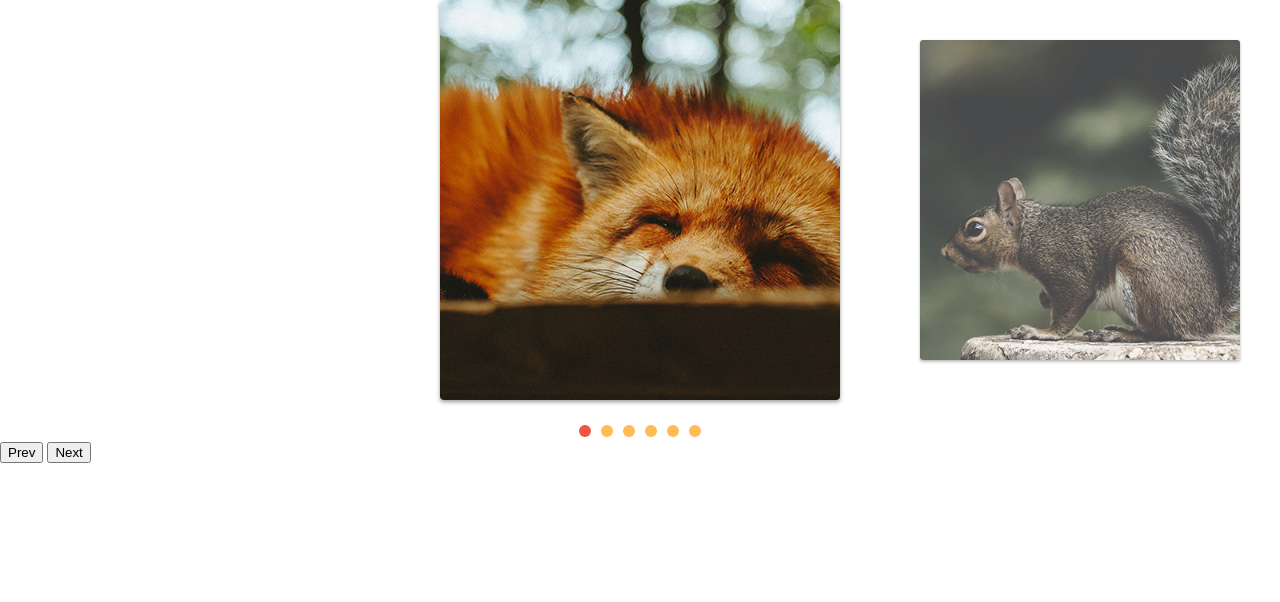
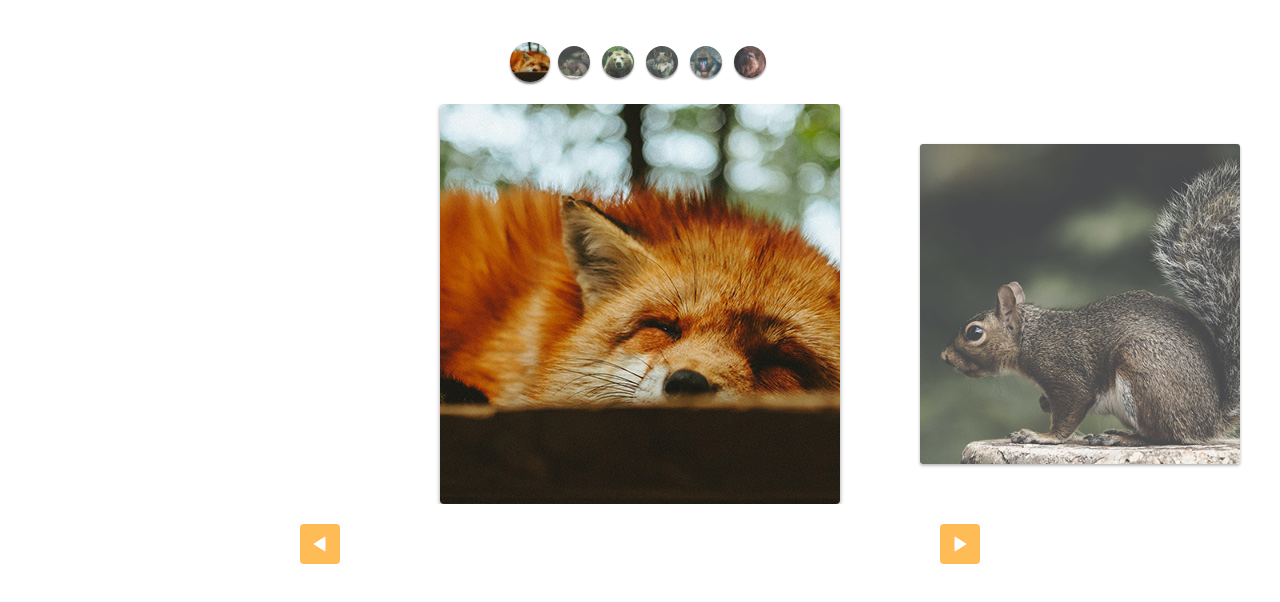
Before and after one commit to ExpertMicro/slide-origamid, a plain HTML site: page index.html in a window 1280 px wide. Drawn offline with Linux system fonts and the light colour scheme.

Commit message:
custom controls estilizados

```diff
--- a/css/style.css
+++ b/css/style.css
@@ -64,3 +64,49 @@ img {
 [data-control="slide"] li a:hover {
   background: #e54;
 }
+
+.custom-controls {
+  display: flex;
+  justify-content: center;
+  margin-top: 40px;
+  margin-bottom: 20px;
+  flex-wrap: wrap;
+}
+
+.custom-controls li {
+  opacity: .8;
+  transform: scale(.8);
+  width: 40px;
+  height: 40px;
+  border-radius: 50%;
+  overflow: hidden;
+  margin: 2px;
+  box-shadow: 0 2px 2px rgba(0, 0, 0, .5);
+  transition: .3s;
+}
+
+.custom-controls li.active {
+  opacity: 1;
+  transform: scale(1);
+}
+
+.arrow-nav {
+  display: flex;
+  justify-content: space-around;
+  margin: 20px 0;
+}
+
+.arrow-nav button {
+  cursor: pointer;
+  border: none;
+  border-radius: 4px;
+  color: white;
+  width: 40px;
+  height: 40px;
+  background: #fb5 url(../img/arrow.svg) center center no-repeat;
+}
+
+
+.arrow-nav button.prev {
+  transform: rotate(-180deg);
+}
--- a/index.html
+++ b/index.html
@@ -8,6 +8,14 @@
   <link rel="stylesheet" href="css/style.css">
 </head>
 <body>
+  <ul class="custom-controls">
+    <li><img src="img/foto1-thumb.jpg" alt=""></li>
+    <li><img src="img/foto2-thumb.jpg" alt=""></li>
+    <li><img src="img/foto3-thumb.jpg" alt=""></li>
+    <li><img src="img/foto4-thumb.jpg" alt=""></li>
+    <li><img src="img/foto5-thumb.jpg" alt=""></li>
+    <li><img src="img/foto6-thumb.jpg" alt=""></li>
+  </ul>
   <div class="slide-wrapper">
     <ul class="slide">
       <li><img src="img/foto1-thumb.jpg" alt=""></li>
@@ -19,8 +27,8 @@
     </ul>
   </div>
   <div class="arrow-nav">
-    <button class="prev">Prev</button>
-    <button class="next">Next</button>
+    <button class="prev"></button>
+    <button class="next"></button>
   </div>
   <script type="module" src="js/script.js"></script>
 </body>
--- a/js/script.js
+++ b/js/script.js
@@ -1,7 +1,7 @@
-import {SlideNav} from "./slide.js";
+import SlideNav from "./slide.js";
 
 const slide = new SlideNav('.slide', '.slide-wrapper');
 slide.init();
 slide.addArrow('.prev', '.next');
 
-slide.addControl();
+slide.addControl('.custom-controls');
--- a/js/slide.js
+++ b/js/slide.js
@@ -159,7 +159,7 @@ export class Slide {
   }
 }
 
-export class SlideNav extends Slide {
+export default class SlideNav extends Slide {
   constructor(slide, wrapper) {
     super(slide, wrapper);
     this.bindControlEvents();
```
